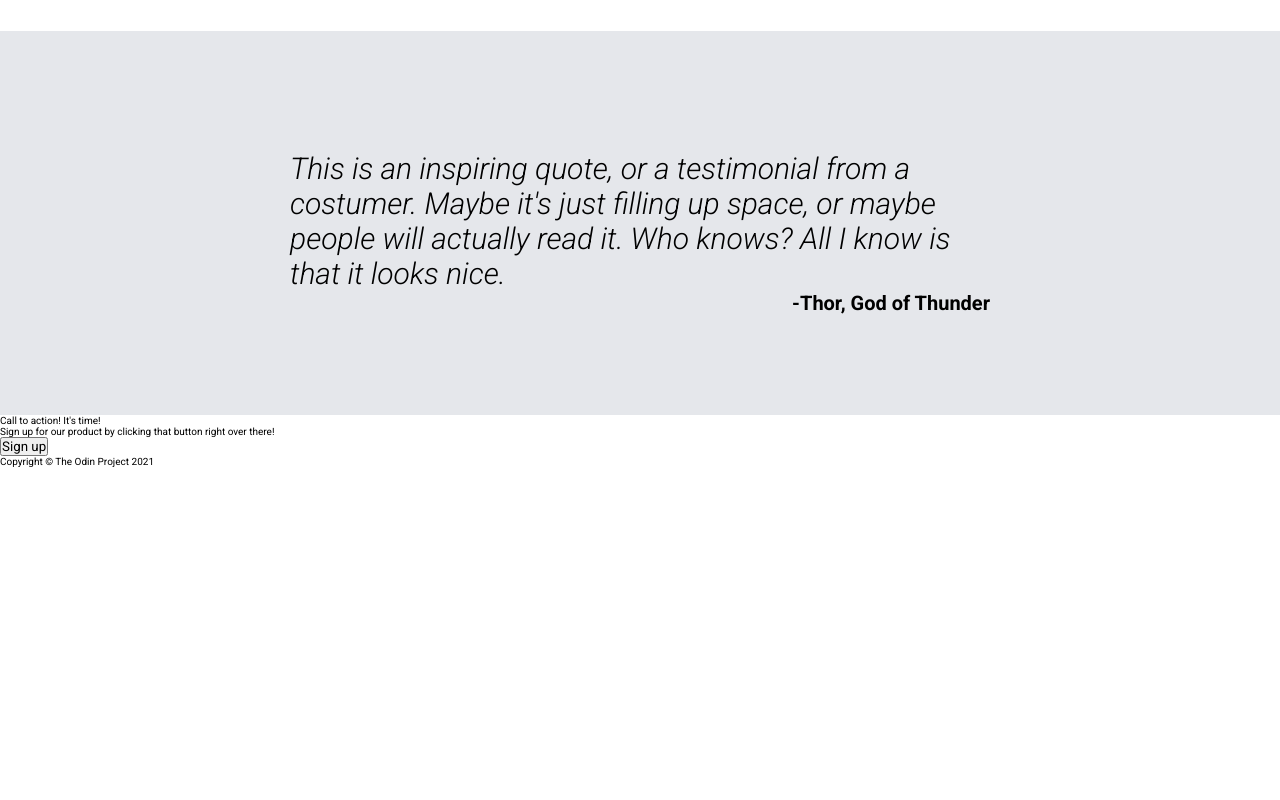
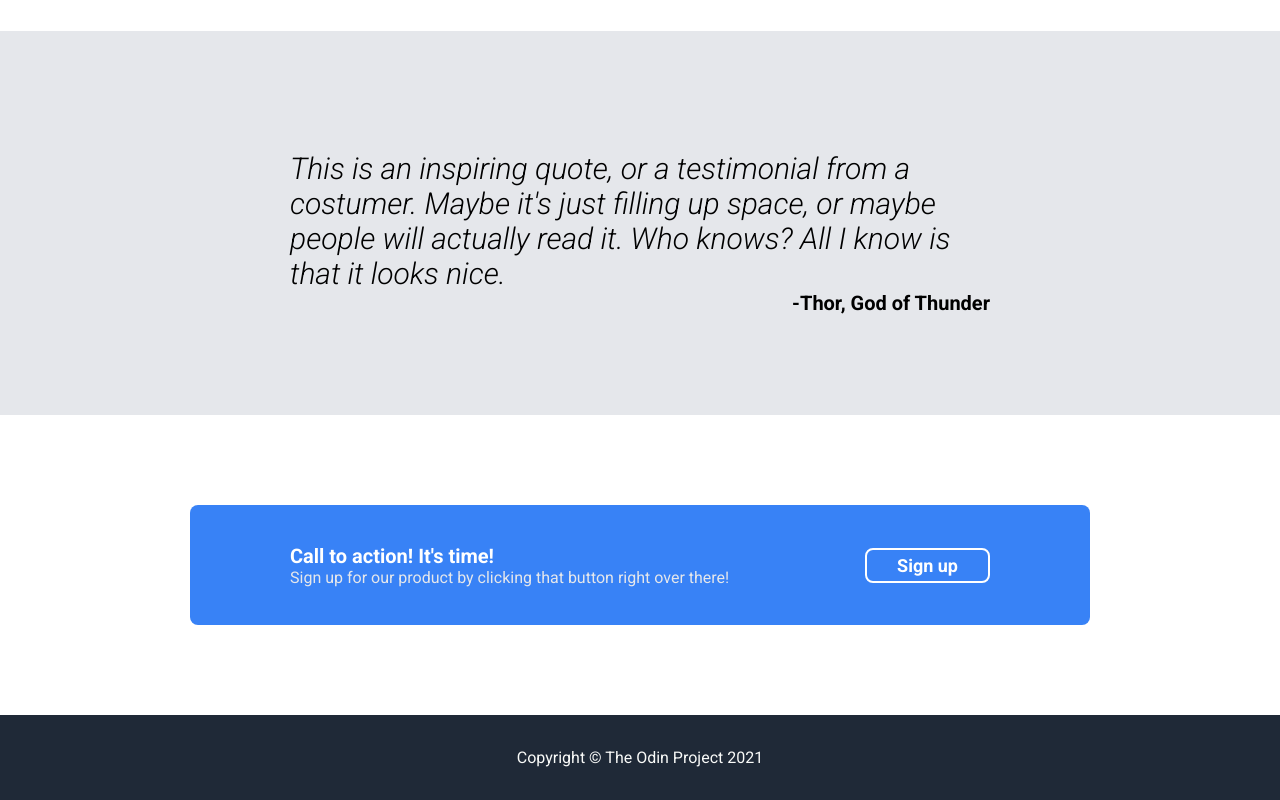
Before and after one commit to artimmy-dev/landing-page-odinproject, a plain HTML site: page index.html in a window 1280 px wide. Shown: the part 880-1680 px from the top of the page. Before the commit the page ends 1347 px from the top, so only its background shows below. Drawn offline with Linux system fonts and the light colour scheme.

Commit message:
Add styles to call to action's section and footer

```diff
--- a/style.css
+++ b/style.css
@@ -151,3 +151,64 @@ h1 {
     align-self: flex-end;
     font-weight: bold;
 }
+
+
+/*Aquí están los estilos de la sección call to action*/
+
+.calltoaction-section {
+    display: flex;
+    justify-content: center;
+    padding: 90px 0;
+}
+
+.calltoaction-container {
+    background-color: #3882F6;
+    flex: 0 1 900px;
+    color: white;
+    display: flex;
+    justify-content: space-between;
+    align-items: center;
+    height: 120px;
+    border-radius: 8px;
+    padding: 0 100px;
+}
+
+.calltoaction-left {
+
+}
+
+.calltoaction-left-title {
+    font-size: 2rem;
+    font-weight: bold;
+}
+
+.calltoaction-left-content {
+    font-size: 1.6rem;
+    color: #E5E7EB;
+}
+
+.calltoaction-right button {
+    background-color: #3882F6;
+    font-size: 1.8rem;
+    font-weight: bold;
+    color: white;
+    padding: 5px 30px;
+    border: solid white 2px;
+    border-radius: 8px;
+}
+
+
+/*Aquí están los estilos del footer*/
+
+footer {
+    height: 85px;
+    background-color: #1F2937;
+    color: #F9FAF8;
+    display: flex;
+    justify-content: center;
+    align-items: center;
+}
+
+footer p {
+    font-size: 1.6rem;
+}
```
